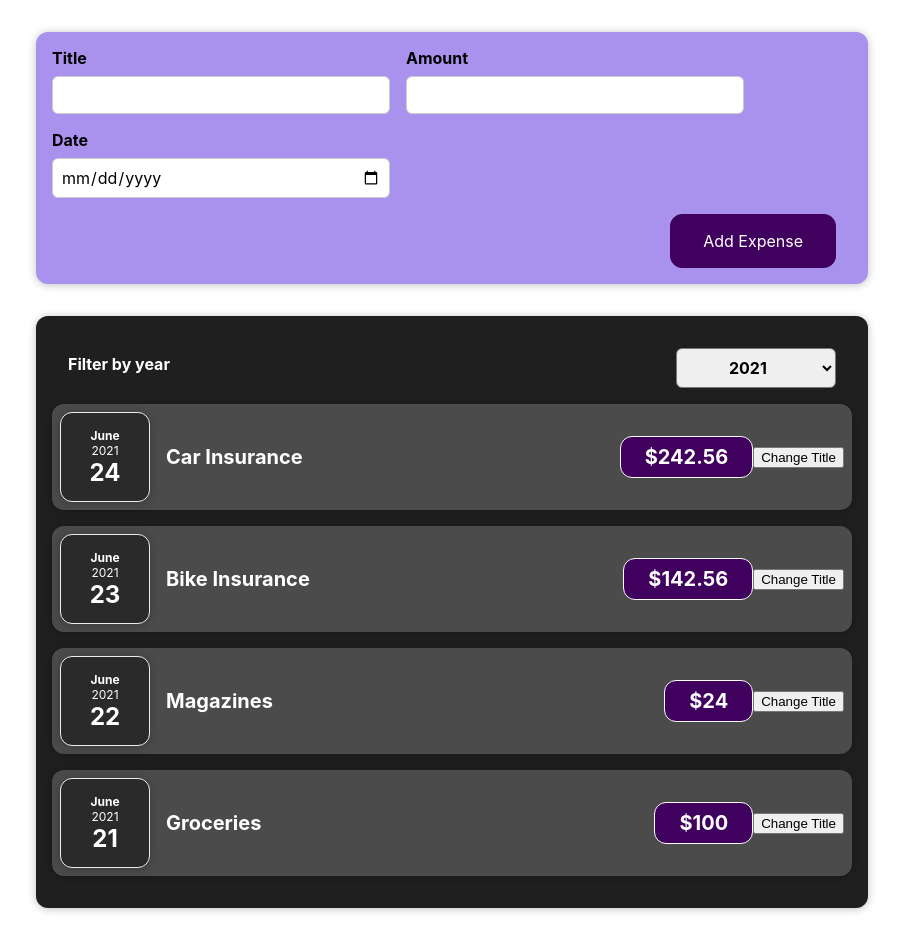
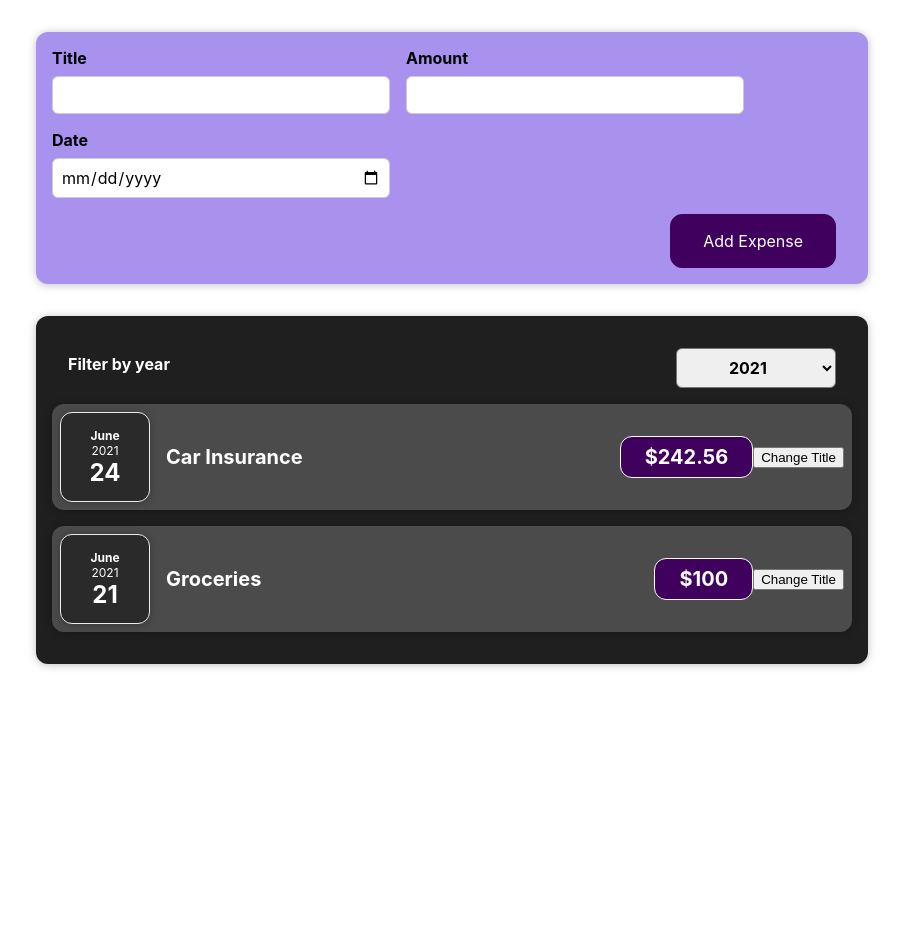
Before and after one commit to AnirupPat/reactjs-expense-report, a React (Create React App) app: page / in a window 1280 px wide. Shown: the whole page, without its empty margins (188-1091 px from the left). After the commit the page ends 800 px from the top, so only its background shows below. Built offline with nearby package versions, Linux system fonts and the light colour scheme.

Commit message:
Conditional content

```diff
--- a/src/App.js
+++ b/src/App.js
@@ -13,13 +13,13 @@ let expense = [
   {
     title: "Bike Insurance",
     amount: 142.56,
-    date: new Date(2021, 5, 23),
+    date: new Date(2020, 5, 23),
     id:'e2'
   },
   {
     title: "Magazines",
     amount: 24.0,
-    date: new Date(2021, 5, 22),
+    date: new Date(2022, 5, 22),
     id:'e3'
   },
   {
--- a/src/components/Expenses/Expenses.js
+++ b/src/components/Expenses/Expenses.js
@@ -1,32 +1,47 @@
-import { useState } from 'react';
+import { useState } from "react";
 import "./Expenses.css";
 import ExpenseItem from "./ExpenseItem";
-import ExpresesFilter from './ExpensesFilter';
+import ExpresesFilter from "./ExpensesFilter";
 import Card from "../UI/Card";
 
 const Expenses = (props) => {
-  const [filteredYear, setFilteredYear] = useState('2021');
+  const [filteredYear, setFilteredYear] = useState("2021");
   let expense = props.expenseData;
+  let filteredExpense = expense.filter(
+    (expense) => expense.date.getFullYear().toString() === filteredYear
+  );
+  let expensesContent = <p>No Expenses found</p>;
+  if (filteredExpense.length > 0) {
+    expensesContent = filteredExpense.map((exp) => (
+      <ExpenseItem
+        key={exp.id}
+        title={exp.title}
+        amount={exp.amount}
+        date={exp.date}
+      ></ExpenseItem>
+    ));
+  }
+
   const handleProcessSelectedYear = (selectedYear) => {
     console.log(selectedYear);
     setFilteredYear(selectedYear);
-  }
+
+    filteredExpense = expense.filter(
+      (expense) => expense.date.getFullYear().toString() === selectedYear
+    );
+    console.log(filteredExpense);
+  };
   return (
     <div>
-    <Card className="expenses">
-    <ExpresesFilter selected={filteredYear} getSelectedYear={handleProcessSelectedYear} />
-    {expense.map((exp) =>
-      <ExpenseItem
-      id={exp.id}
-      title={exp.title}
-      amount={exp.amount}
-      date={exp.date}
-    ></ExpenseItem>
-    )}
-
-  </Card>
+      <Card className="expenses">
+        <ExpresesFilter
+          selected={filteredYear}
+          getSelectedYear={handleProcessSelectedYear}
+        />
+        {expensesContent}
+      </Card>
     </div>
   );
-}
+};
 
 export default Expenses;
```
